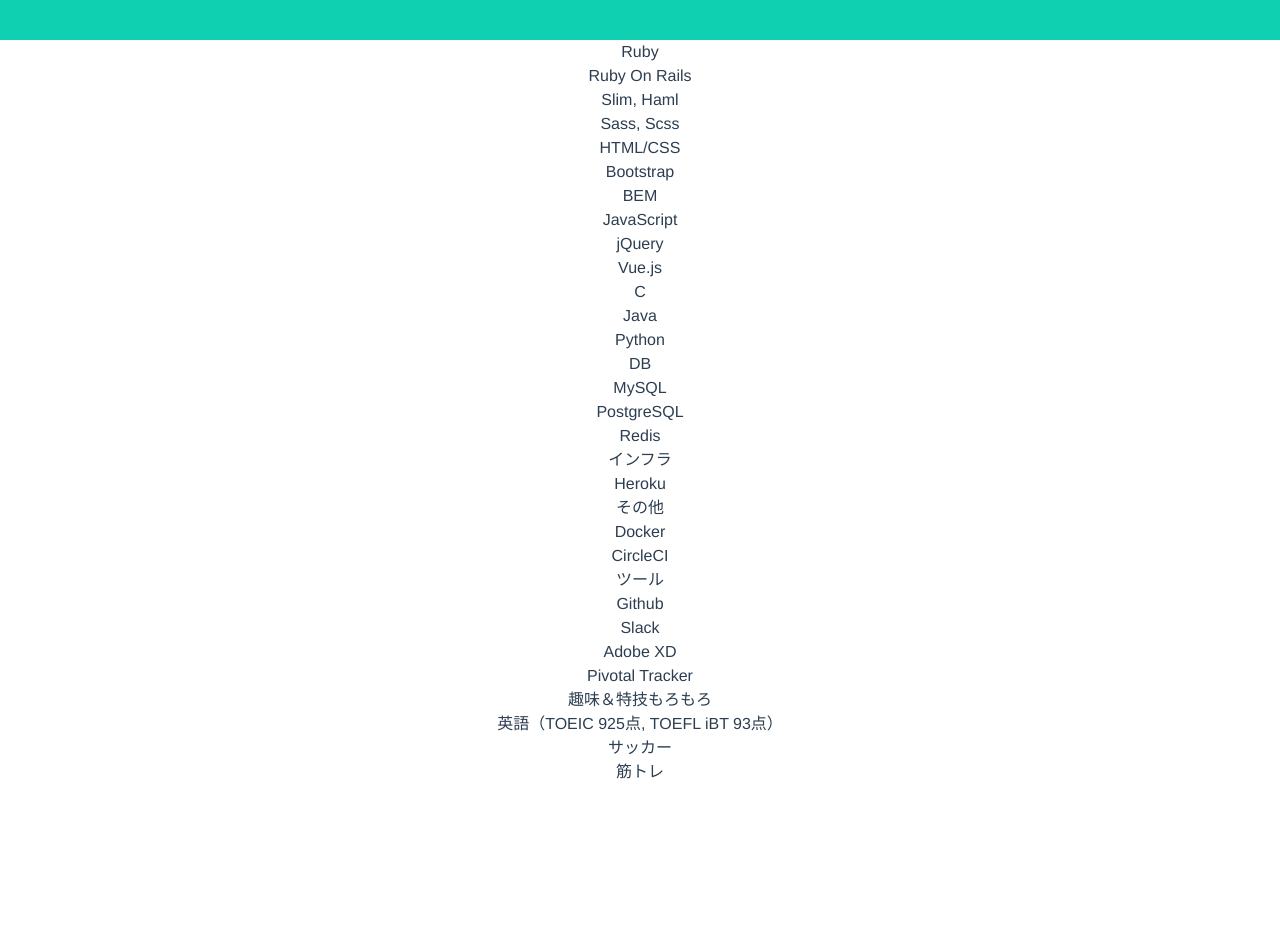
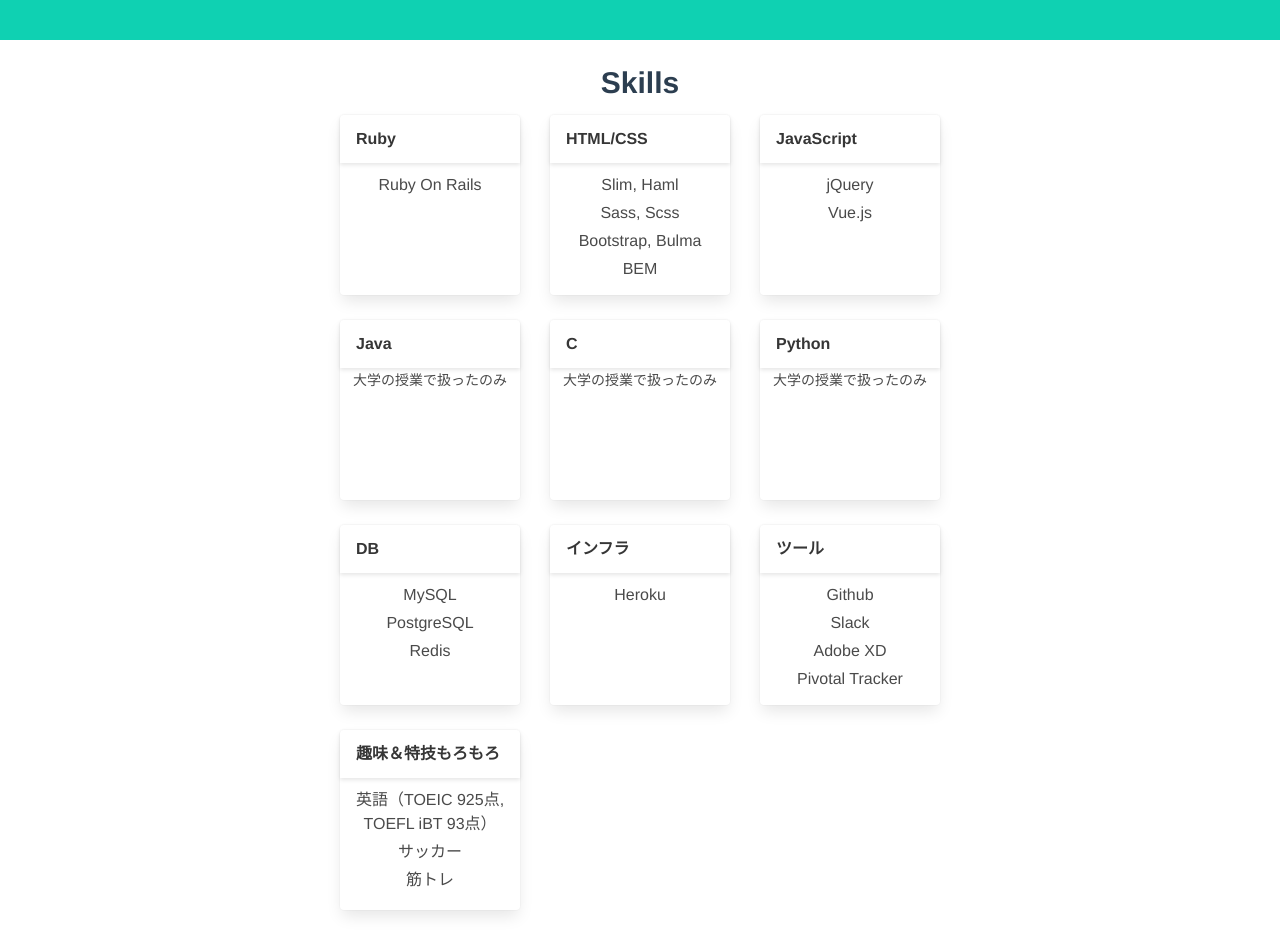
Before and after one commit to keisukee/portfolio, a Vue app: page /skills in a window 1280 px wide. Shown: the part 760-1695 px from the top of the page. Before the commit the page ends 1544 px from the top, so only its background shows below. Built offline with nearby package versions, Linux system fonts and the light colour scheme.

Commit message:
Finish PC-view of skills.vue

```diff
--- a/src/components/skills.vue
+++ b/src/components/skills.vue
@@ -1,48 +1,163 @@
 <template>
-  <div>
+  <div class="skills_container">
+    <h2>Skills</h2>
+    <ul class="cards_container">
+
+      <li class="skills_card">
+        <div class="card">
+          <header class="card-header">
+            <p class="card-header-title">Ruby</p>
+          </header>
+          <div class="card-content">
+            <div class="content">
               <ul>
-      <ul>Ruby
                 <li>Ruby On Rails</li>
+              </ul>
+            </div>
+          </div>
+        </div>
+      </li>
+
+      <li class="skills_card">
+        <div class="card">
+          <header class="card-header">
+            <p class="card-header-title">HTML/CSS</p>
+          </header>
+          <div class="card-content">
+            <div class="content">
+              <ul>
                 <li>Slim, Haml</li>
                 <li>Sass, Scss</li>
-      </ul>
-      <ul>HTML/CSS
-        <li>Bootstrap</li>
+                <li>Bootstrap, Bulma</li>
                 <li>BEM</li>
               </ul>
-      <ul>JavaScript
+            </div>
+          </div>
+        </div>
+      </li>
+
+      <li class="skills_card">
+        <div class="card">
+          <header class="card-header">
+            <p class="card-header-title">JavaScript</p>
+          </header>
+          <div class="card-content">
+            <div class="content">
+              <ul>
                 <li>jQuery</li>
                 <li>Vue.js</li>
               </ul>
-      <ul>C
-      </ul>
-      <ul>Java
-      </ul>
-      <ul>Python
-      </ul>
-      <ul>DB
+            </div>
+          </div>
+        </div>
+      </li>
+
+      <li class="skills_card">
+        <div class="card">
+          <header class="card-header">
+            <p class="card-header-title">Java</p>
+          </header>
+          <div class="card-content">
+            <div class="content">
+              <small>大学の授業で扱ったのみ</small>
+            </div>
+          </div>
+        </div>
+      </li>
+
+      <li class="skills_card">
+        <div class="card">
+          <header class="card-header">
+            <p class="card-header-title">C</p>
+          </header>
+          <div class="card-content">
+            <div class="content">
+              <small>大学の授業で扱ったのみ</small>
+            </div>
+          </div>
+        </div>
+      </li>
+
+      <li class="skills_card">
+        <div class="card">
+          <header class="card-header">
+            <p class="card-header-title">Python</p>
+          </header>
+          <div class="card-content">
+            <div class="content">
+              <small>大学の授業で扱ったのみ</small>
+            </div>
+          </div>
+        </div>
+      </li>
+
+      <li class="skills_card">
+        <div class="card">
+          <header class="card-header">
+            <p class="card-header-title">DB</p>
+          </header>
+          <div class="card-content">
+            <div class="content">
+              <ul>
                 <li>MySQL</li>
                 <li>PostgreSQL</li>
                 <li>Redis</li>
               </ul>
-      <ul>インフラ
+            </div>
+          </div>
+        </div>
+      </li>
+
+      <li class="skills_card">
+        <div class="card">
+          <header class="card-header">
+            <p class="card-header-title">インフラ</p>
+          </header>
+          <div class="card-content">
+            <div class="content">
+              <ul>
                 <li>Heroku</li>
               </ul>
-      <ul>その他
-        <li>Docker</li>
-        <li>CircleCI</li>
-      </ul>
-      <ul>ツール
+            </div>
+          </div>
+        </div>
+      </li>
+
+      <li class="skills_card">
+        <div class="card">
+          <header class="card-header">
+            <p class="card-header-title">ツール</p>
+          </header>
+          <div class="card-content">
+            <div class="content">
+              <ul>
                 <li>Github</li>
                 <li>Slack</li>
                 <li>Adobe XD</li>
                 <li>Pivotal Tracker</li>
               </ul>
-      <ul>趣味＆特技もろもろ
+            </div>
+          </div>
+        </div>
+      </li>
+
+      <li class="skills_card">
+        <div class="card">
+          <header class="card-header">
+            <p class="card-header-title">趣味＆特技もろもろ</p>
+          </header>
+          <div class="card-content">
+            <div class="content">
+              <ul>
                 <li>英語（TOEIC 925点, TOEFL iBT 93点）</li>
                 <li>サッカー</li>
                 <li>筋トレ</li>
               </ul>
+            </div>
+          </div>
+        </div>
+      </li>
+
     </ul>
   </div>
 </template>
@@ -51,4 +166,35 @@
 </script>
 
 <style lang="sass">
+  .skills_container
+    width: 600px
+    padding-top: 20px
+    margin: 0 auto
+    h2
+      font-size: 30px
+      font-weight: bold
+      margin-bottom: 10px
+    .cards_container
+      display: -webkit-flex
+      display: -ms-flex
+      display: flex
+      flex-wrap: wrap
+      justify-content: space-between
+      .skills_card
+        padding-bottom: 25px
+        .card
+          width: 180px
+          height: 180px
+          .card-content
+            padding: 0
+            margin: 0
+            .content
+              padding: 0
+              margin: 0
+              ul
+                padding: 10px 0 0 0
+                margin: 0
+                li
+                  list-style: none
+
 </style>
```
Lines whose indentation alone changed are shown as unchanged.
